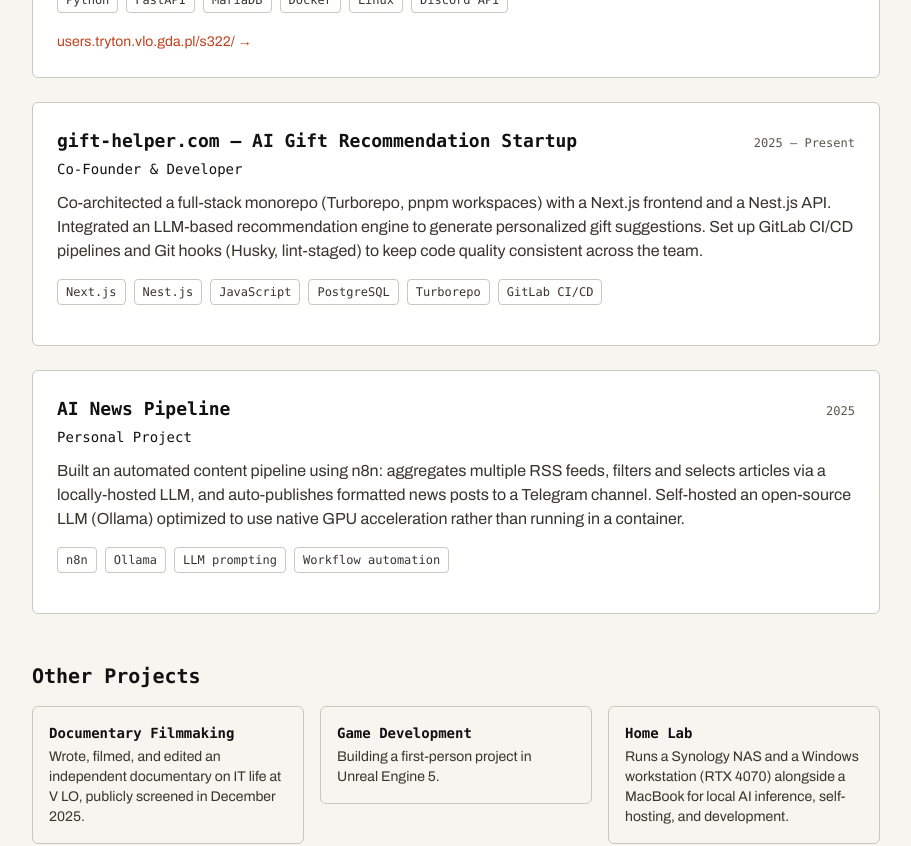
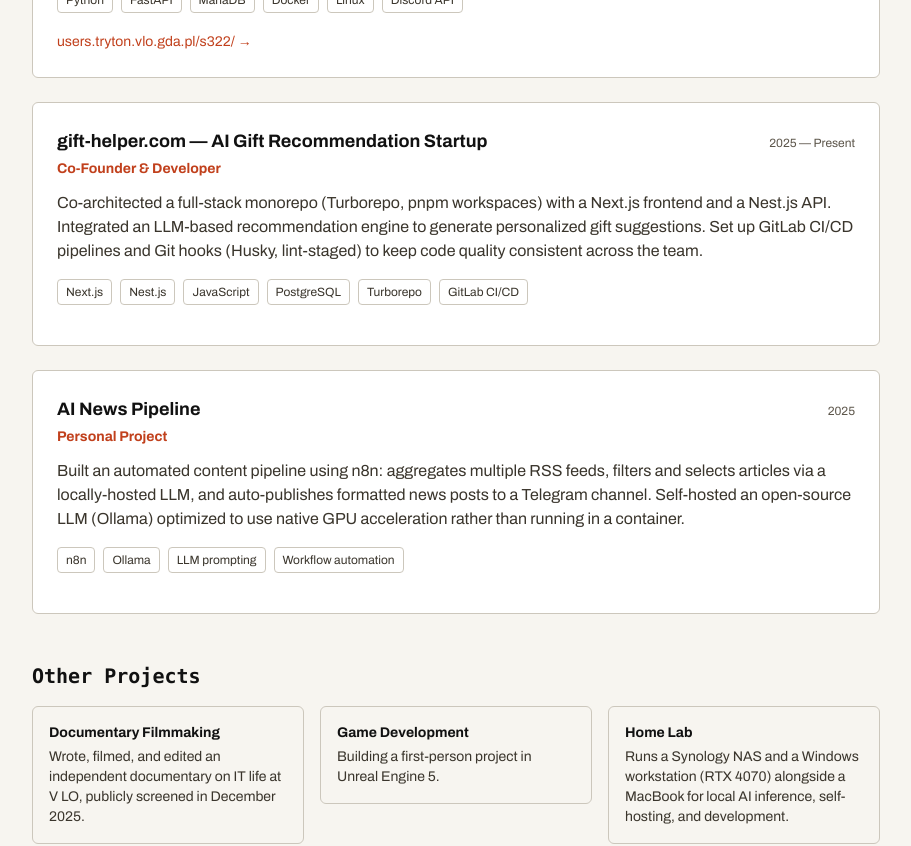
Before and after one commit to nolik192/portfolio, a Next.js app: page /projects in a window 1280 px wide. Shown: the part 420-1266 px from the top of the page, without its empty margins (184-1095 px from the left). Built offline with nearby package versions, Linux system fonts and the light colour scheme.

Commit message:
Restyle ProjectCard and OtherProjectCard for Swiss-editorial palette

```diff
--- a/components/OtherProjectCard.tsx
+++ b/components/OtherProjectCard.tsx
@@ -2,8 +2,8 @@
 
 export function OtherProjectCard({ project }: { project: OtherProject }) {
   return (
-    <article className="border border-border rounded-md p-4 transition-colors duration-200 hover:border-accent-secondary/60">
-      <h4 className="text-sm font-bold text-foreground font-mono mb-1">{project.name}</h4>
+    <article className="border border-border rounded-md p-4 transition-colors duration-200 hover:border-accent/60">
+      <h4 className="text-sm font-bold text-foreground mb-1">{project.name}</h4>
       <p className="text-sm text-foreground-dim">{project.description}</p>
     </article>
   );
--- a/components/ProjectCard.tsx
+++ b/components/ProjectCard.tsx
@@ -2,18 +2,18 @@
 
 export function ProjectCard({ project }: { project: Project }) {
   return (
-    <article className="bg-surface border border-border rounded-md p-6 transition-colors duration-200 hover:border-accent-secondary/60">
+    <article className="bg-surface border border-border rounded-md p-6 transition-colors duration-200 hover:border-accent/60">
       <div className="flex items-baseline justify-between gap-4 mb-1">
-        <h3 className="text-lg font-bold text-foreground font-mono">{project.name}</h3>
-        <span className="text-xs text-muted font-mono whitespace-nowrap">{project.period}</span>
+        <h3 className="text-lg font-bold text-foreground">{project.name}</h3>
+        <span className="text-xs text-muted whitespace-nowrap">{project.period}</span>
       </div>
-      <p className="text-sm text-accent-secondary font-mono mb-3">{project.role}</p>
+      <p className="text-sm text-accent font-bold mb-3">{project.role}</p>
       <p className="text-foreground-dim mb-4">{project.description}</p>
       <ul className="flex flex-wrap gap-2 mb-4">
         {project.stack.map((tech) => (
           <li
             key={tech}
-            className="text-xs font-mono text-foreground-dim border border-border rounded px-2 py-1"
+            className="text-xs text-foreground-dim border border-border rounded px-2 py-1"
           >
             {tech}
           </li>
```
